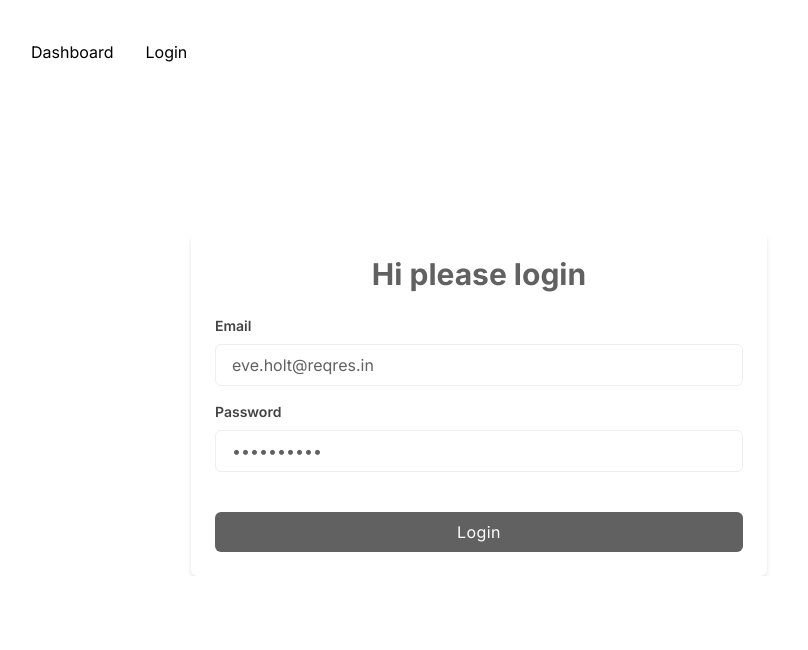
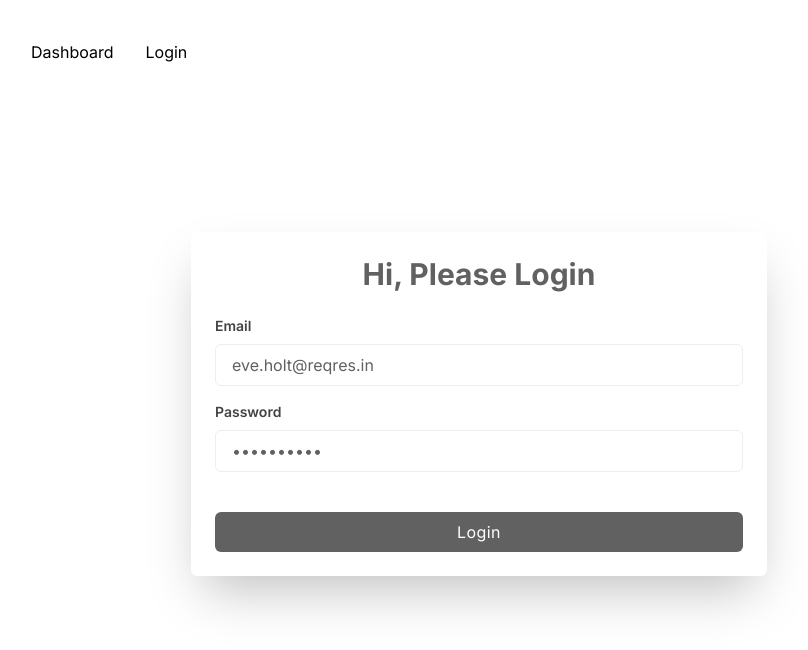
Before and after one commit to sabzehparvar/authorization-with-crud, a Next.js app: page / in a window 1280 px wide. Shown: the top 650 px of the page, without its empty margins (161-969 px from the left). Built offline with nearby package versions, Linux system fonts and the light colour scheme.

Commit message:
Log out ui fixed

```diff
--- a/components/LoginForm.js
+++ b/components/LoginForm.js
@@ -58,22 +58,22 @@ export default function LoginForm() {
 
   return (
     <section className=" max-w-md mx-auto rounded-xl md:max-w-2xl">
-      <div className="relative flex flex-col items-center mt-32 justify-center  overflow-hidden">
+      <div className="relative flex flex-col items-center mt-32 justify-center  ">
         {loggedIn ? (
-          <div>
-            <h3 className=" font-bold p-16">you are logged in</h3>
+          <div className="w-full p-6 bg-white rounded-md shadow-2xl lg:max-w-xl">
+            <h3 className="text-3xl font-bold text-center text-gray-700 mb-20 mt-10">You Are Logged In</h3>
             <button
               onClick={logOut}
               type="button"
-              className="w-full px-4 py-2 tracking-wide text-white transition-colors duration-200 transform bg-gray-700 rounded-md hover:bg-gray-600 focus:outline-none focus:bg-gray-600"
+              className=" w-full px-4 py-2 tracking-wide text-white transition-colors duration-200 transform bg-gray-700 rounded-md hover:bg-gray-600 focus:outline-none focus:bg-gray-600"
             >
               Log out
             </button>
           </div>
         ) : (
-          <div className="w-full p-6 bg-white rounded-md shadow-md lg:max-w-xl">
+          <div className="w-full p-6 bg-white rounded-md shadow-2xl lg:max-w-xl">
             <h1 className="text-3xl font-bold text-center text-gray-700">
-              Hi please login
+              Hi, Please Login
             </h1>
             <form onSubmit={handleSubmit} className="mt-6">
               <div className="mb-4">
```
